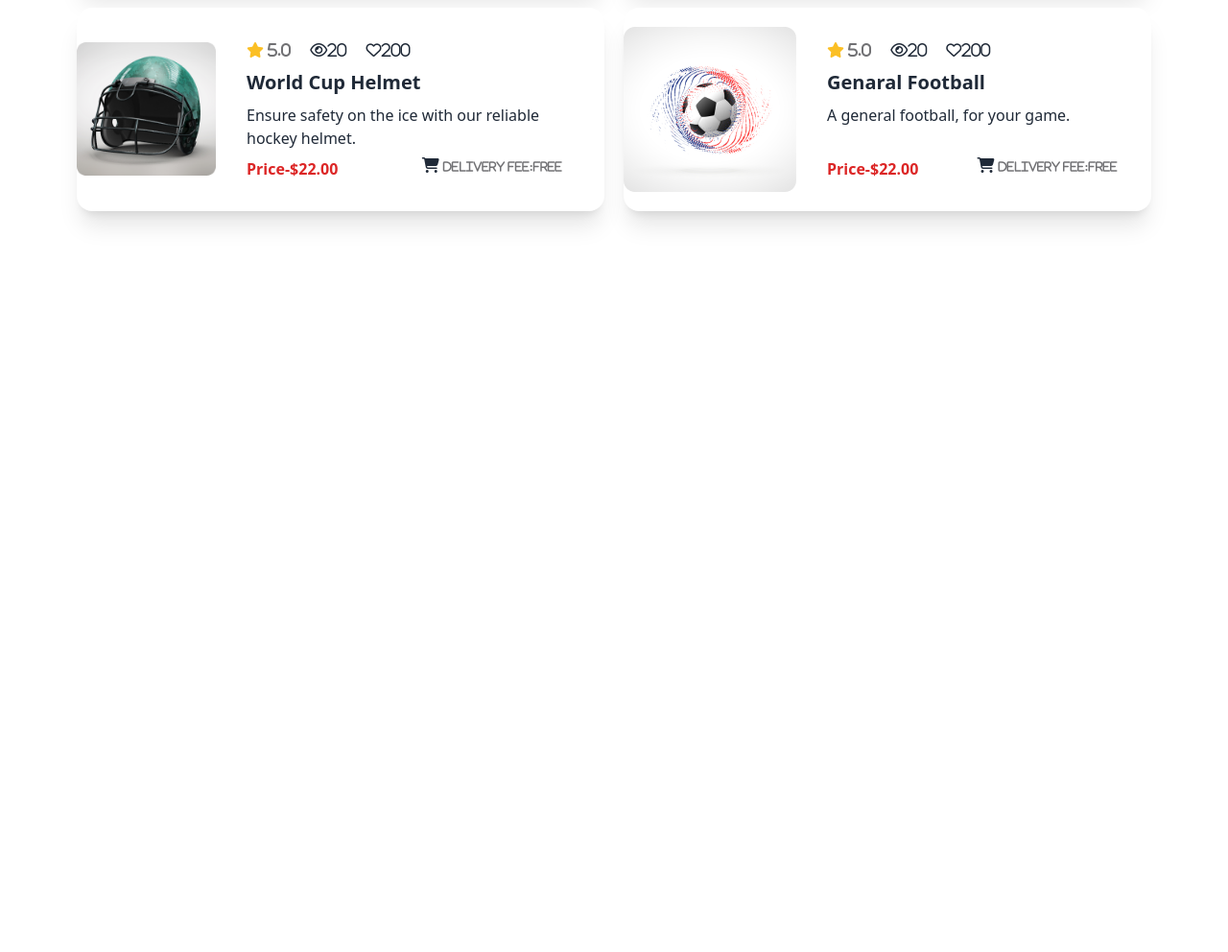
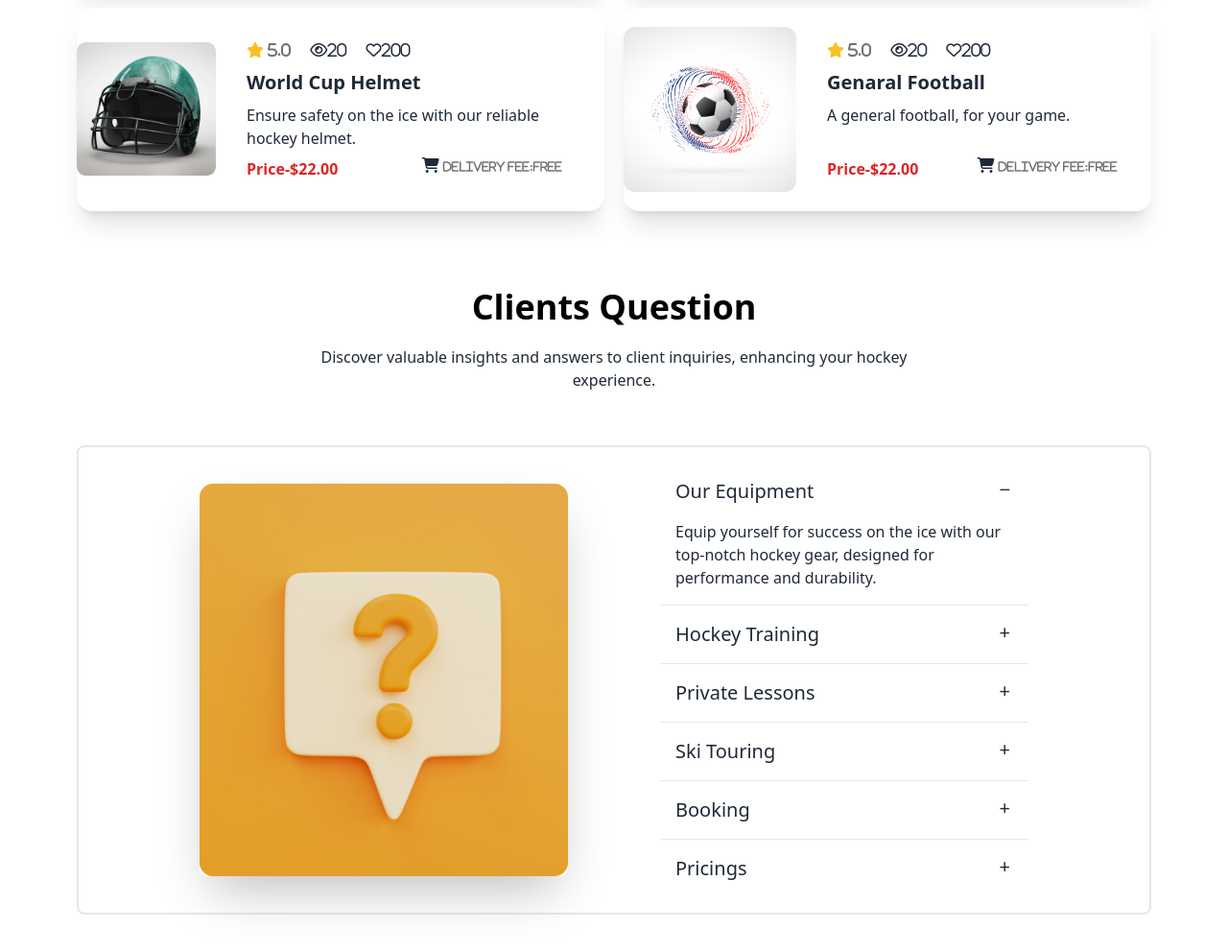
Before and after one commit to indraghosh02/B9A3-Hockeys, a plain HTML site: page index.html in a window 1280 px wide. Shown: the part 2213-3205 px from the top of the page at 96% size. Before the commit the page ends 2513 px from the top, so only its background shows below. Drawn offline with nearby package versions, Linux system fonts and the light colour scheme.

Commit message:
faq section added

```diff
--- a/index.html
+++ b/index.html
@@ -292,6 +292,85 @@
 
 
     </section>
+    <!-- Clients Question -->
+    <section class="mt-20 text-center">
+      <h1 class="font-bold text-4xl text-black mb-5">Clients Question</h1>
+      <p class="w-3/5 mx-auto mb-14">Discover valuable insights and answers to client inquiries, enhancing your hockey experience.</p>
+      <div class="hero border-2 rounded-lg">
+        <div class="hero-content flex-col lg:gap-24 lg:flex-row  ">
+          <img src="images/11.png" class="w-3/4 lg:max-w-sm rounded-lg shadow-2xl" />
+          <!-- 1st qsn -->
+          <div class="w-96 content-end">
+            <div class="collapse collapse-plus bg-base-200 rounded-none bg-white">
+              <input type="radio" name="my-accordion-3" checked="checked" />
+              <div class="collapse-title text-xl font-medium text-left">
+                Our Equipment
+              </div>
+              <div class="collapse-content">
+                <p class="text-left">Equip yourself for success on the ice with our top-notch hockey gear, designed for performance and durability.</p>
+              </div>
+            </div>
+            <hr>
+            <!-- 2nd -->
+            <div class="collapse collapse-plus bg-base-200 rounded-none bg-white">
+              <input type="radio" name="my-accordion-3" />
+              <div class="collapse-title text-xl font-medium text-left">
+                Hockey Training
+              </div>
+              <div class="collapse-content">
+                <p class="text-left">Elevate your skills with our comprehensive training programs, tailored to enhance every aspect of your hockey game.</p>
+              </div>
+            </div>
+            <hr>
+            <!-- 3rd -->
+            <div class="collapse collapse-plus bg-base-200 rounded-none bg-white">
+              <input type="radio" name="my-accordion-3" />
+              <div class="collapse-title text-xl font-medium text-left">
+                Private Lessons
+              </div>
+              <div class="collapse-content">
+                <p class="text-left">Master your skills with personalized attention through our private lessons, unlocking the full potential of your hockey prowess.</p>
+              </div>
+            </div>
+            <hr>
+            <!-- 4th -->
+            <div class="collapse collapse-plus bg-base-200 rounded-none bg-white">
+              <input type="radio" name="my-accordion-3" />
+              <div class="collapse-title text-xl font-medium text-left">
+                Ski Touring
+              </div>
+              <div class="collapse-content">
+                <p class="text-left">Embark on an exhilarating adventure with our ski touring experiences, where breathtaking landscapes meet the thrill of the slopes</p>
+              </div>
+            </div>
+            <hr>
+            <!-- 5th -->
+            <div class="collapse collapse-plus bg-base-200 rounded-none bg-white">
+              <input type="radio" name="my-accordion-3" />
+              <div class="collapse-title text-xl font-medium text-left">
+                Booking
+              </div>
+              <div class="collapse-content">
+                <p class="text-left">Simplify your experience by utilizing our convenient booking system, securing your spot for a seamless and enjoyable time on the ice</p>
+              </div>
+            </div>
+            <hr>
+            <!-- 6th -->
+            <div class="collapse collapse-plus bg-base-200 rounded-none bg-white">
+              <input type="radio" name="my-accordion-3" />
+              <div class="collapse-title text-xl font-medium text-left">
+                Pricings
+              </div>
+              <div class="collapse-content">
+                <p class="text-left">Uncover our hockey website's transparent pricing model, designed to cater to your needs and enhance your experience on the ice.</p>
+              </div>
+            </div>
+          </div>
+        </div>
+      </div>
+
+
+    </section>
 
     </main>
     <footer>
```
